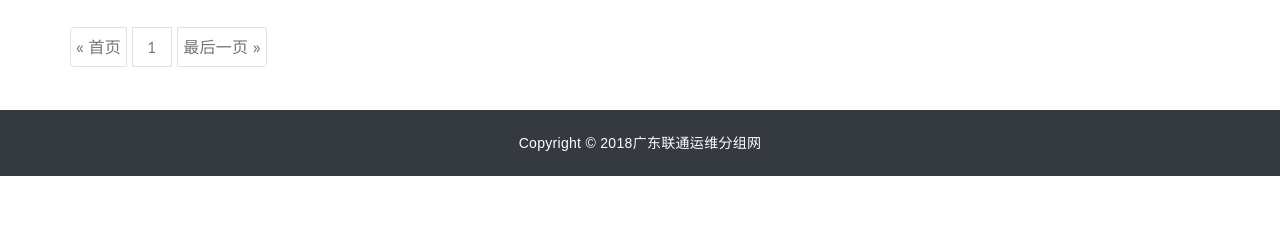
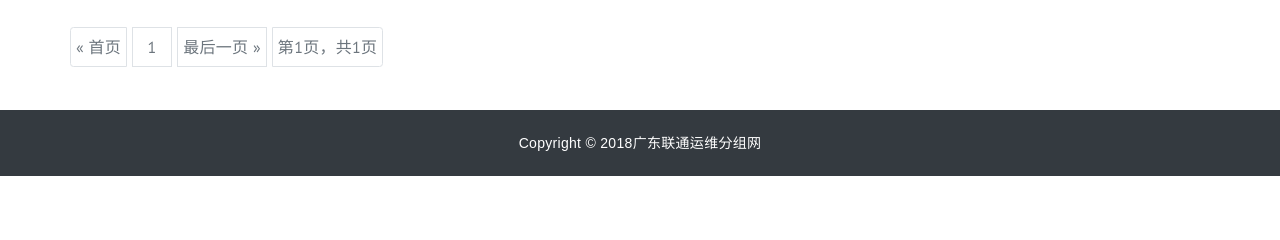
Before and after one commit to crsbrk/HRSystemByDjango, a Django app: page /posts/ in a window 1280 px wide. Shown: the part 409-649 px from the top of the page. Run offline with Django 3.2, Linux system fonts and the light colour scheme; data that the repository does not hold is empty; some libraries are stand-ins or nearby versions; some web fonts are replaced.

Commit message:
add number of paginator

```diff
--- a/bonuses/templates/bonuses/index.html
+++ b/bonuses/templates/bonuses/index.html
@@ -92,6 +92,9 @@
                      <a class="page-link">最后一页 &raquo;</a>
                    </li>
              {% endif %}
+             <li class="page-item disabled">
+               <a class="page-link">第{{bonuses.number}}页，共{{ bonuses.paginator.num_pages }}页 </a>
+             </li>
 
          </ul>
      </div>
--- a/cutovers/templates/cutovers/index.html
+++ b/cutovers/templates/cutovers/index.html
@@ -94,7 +94,9 @@
             <a class="page-link">最后一页 &raquo;</a>
           </li>
           {% endif %}
-
+          <li class="page-item disabled">
+            <a class="page-link">第{{cutovers.number}}页，共{{ cutovers.paginator.num_pages }}页 </a>
+          </li>
         </ul>
       </div>
     </div>
--- a/orders/templates/orders/index.html
+++ b/orders/templates/orders/index.html
@@ -112,7 +112,9 @@
             <a class="page-link">最后一页 &raquo;</a>
           </li>
           {% endif %}
-
+          <li class="page-item disabled">
+            <a class="page-link">第{{orders.number}}页，共{{ orders.paginator.num_pages }}页 </a>
+          </li>
         </ul>
       </div>
     </div>
--- a/posts/templates/posts/index.html
+++ b/posts/templates/posts/index.html
@@ -99,7 +99,9 @@
             <a class="page-link">最后一页 &raquo;</a>
           </li>
           {% endif %}
-
+          <li class="page-item disabled">
+            <a class="page-link">第{{posts.number}}页，共{{ posts.paginator.num_pages }}页 </a>
+          </li>
         </ul>
       </div>
     </div>
```
